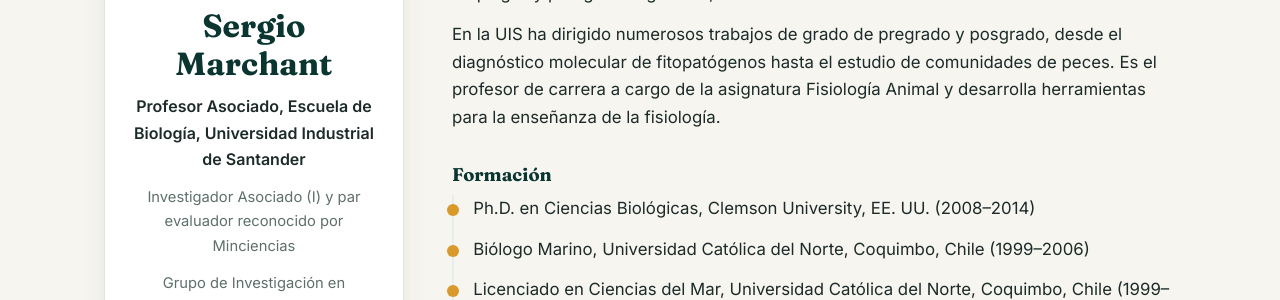
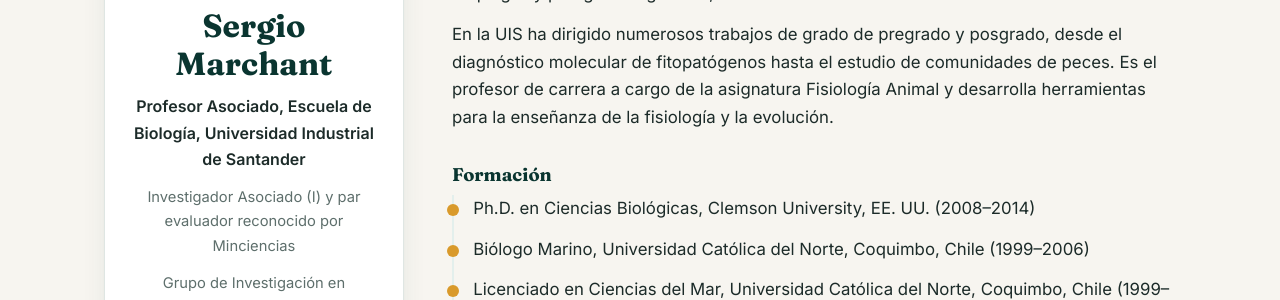
Before and after one commit to Marchant-Lab/marchant-lab-web, a Jekyll site: the page built from investigador.html, in a window 1280 px wide and 900 px high, scrolled down 306 px. Shown: the part 236-536 px from the top of the window. Built offline with Jekyll 4.4.1, drawn with Linux system fonts in a browser that asks for light colours.

Commit message:
Biografía: herramientas para la enseñanza de la fisiología y la evolución
Co-Authored-By: Claude Opus 5.5 <noreply@anthropic.com>

```diff
--- a/_data/investigador.yml
+++ b/_data/investigador.yml
@@ -7,7 +7,7 @@ foto: ""   # p. ej. /assets/fotos/sergio.jpg
 bio:
   - Biólogo chileno interesado en aplicar herramientas genéticas y ecológicas a retos de conservación de la biodiversidad y agricultura sostenible. Se formó en Biología Marina en la Universidad Católica del Norte (Coquimbo, Chile) y obtuvo su doctorado en Ciencias Biológicas en Clemson University (Carolina del Sur, EE. UU.), donde estudió la biogeografía, la adaptación térmica y la distribución del percebe Pollicipes elegans.
   - Ha desarrollado marcadores genómicos en plantas, isópodos marinos y abalones para delimitar especies y medir diversidad genética. Hoy su trabajo se centra en el ADN ambiental y la ecología molecular para estudiar y conservar la biodiversidad, en la genómica de microorganismos con potencial biotecnológico y en el diagnóstico molecular de plagas y patógenos agrícolas, este último en colaboración con AGROSAVIA.
-  - En la UIS ha dirigido numerosos trabajos de grado de pregrado y posgrado, desde el diagnóstico molecular de fitopatógenos hasta el estudio de comunidades de peces. Es el profesor de carrera a cargo de la asignatura Fisiología Animal y desarrolla herramientas para la enseñanza de la fisiología.
+  - En la UIS ha dirigido numerosos trabajos de grado de pregrado y posgrado, desde el diagnóstico molecular de fitopatógenos hasta el estudio de comunidades de peces. Es el profesor de carrera a cargo de la asignatura Fisiología Animal y desarrolla herramientas para la enseñanza de la fisiología y la evolución.
 formacion:
   - Ph.D. en Ciencias Biológicas, Clemson University, EE. UU. (2008–2014)
   - Biólogo Marino, Universidad Católica del Norte, Coquimbo, Chile (1999–2006)
--- a/_data/traduccion_en.yml
+++ b/_data/traduccion_en.yml
@@ -208,4 +208,4 @@
 "GPU NVIDIA GeForce RTX 4090 (24 GB)": "NVIDIA GeForce RTX 4090 GPU (24 GB)"
 "24 TB de almacenamiento (SSD, HDD y NVMe)": "24 TB storage (SSD, HDD and NVMe)"
 "Ha desarrollado marcadores genómicos en plantas, isópodos marinos y abalones para delimitar especies y medir diversidad genética. Hoy su trabajo se centra en el ADN ambiental y la ecología molecular para estudiar y conservar la biodiversidad, en la genómica de microorganismos con potencial biotecnológico y en el diagnóstico molecular de plagas y patógenos agrícolas, este último en colaboración con AGROSAVIA.": "He has developed genomic markers for plants, marine isopods and abalones to delimit species and measure genetic diversity. His current work focuses on environmental DNA and molecular ecology to study and conserve biodiversity, on the genomics of microorganisms with biotechnological potential, and on the molecular diagnosis of agricultural pests and pathogens, the latter in collaboration with AGROSAVIA."
-"En la UIS ha dirigido numerosos trabajos de grado de pregrado y posgrado, desde el diagnóstico molecular de fitopatógenos hasta el estudio de comunidades de peces. Es el profesor de carrera a cargo de la asignatura Fisiología Animal y desarrolla herramientas para la enseñanza de la fisiología.": "At UIS he has supervised many undergraduate and graduate theses, from molecular diagnosis of plant pathogens to the study of fish communities. He is the tenured professor in charge of the Animal Physiology course and develops tools for teaching physiology."
+"En la UIS ha dirigido numerosos trabajos de grado de pregrado y posgrado, desde el diagnóstico molecular de fitopatógenos hasta el estudio de comunidades de peces. Es el profesor de carrera a cargo de la asignatura Fisiología Animal y desarrolla herramientas para la enseñanza de la fisiología y la evolución.": "At UIS he has supervised many undergraduate and graduate theses, from molecular diagnosis of plant pathogens to the study of fish communities. He is the tenured professor in charge of the Animal Physiology course and develops tools for teaching physiology and evolution."
```
